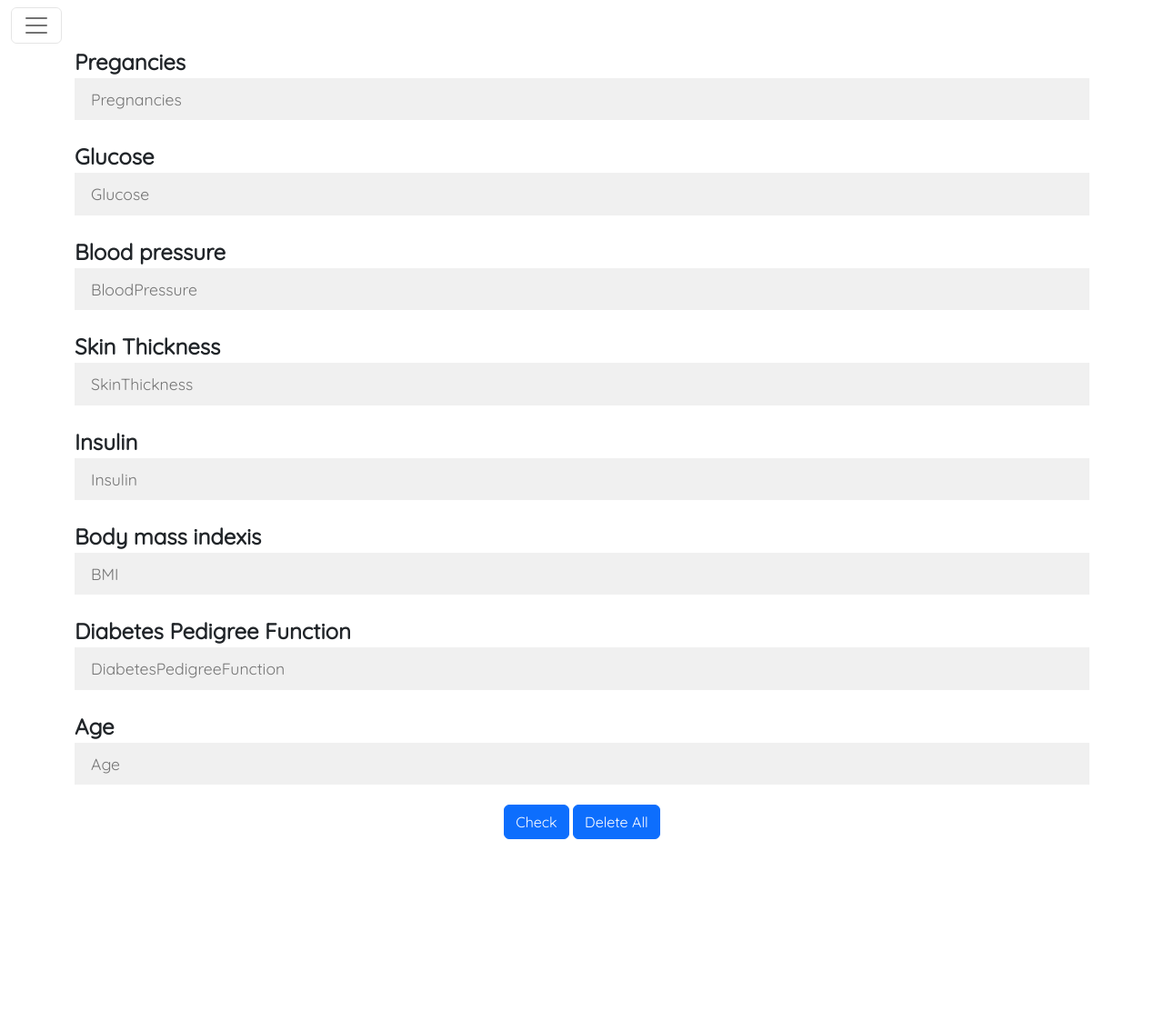
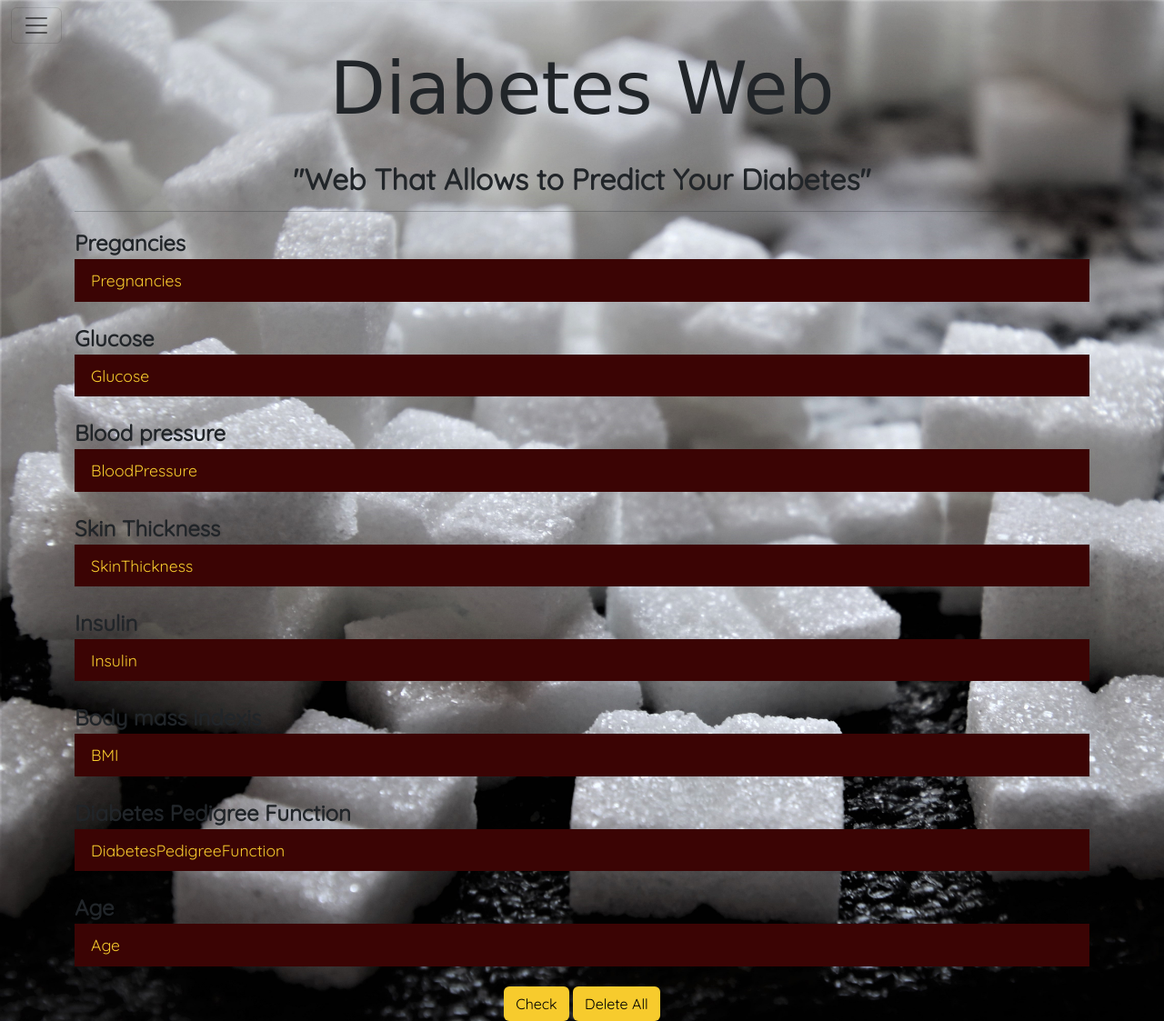
Before and after one commit to ifs19051/DiabetesWeb, a Flask app: page / in a window 1280 px wide. Shown: the whole page at 91% size. Before the commit the page ends 923 px from the top, so only its background shows below. Run offline with Flask 2, Linux system fonts and the light colour scheme; parts of the project's set-up code (start-up, migrations or seed data) failed here and were passed over.

Commit message:
commit
Perubahan Design

```diff
--- a/static/css/style.css
+++ b/static/css/style.css
@@ -6,7 +6,7 @@
 }
 
 body{
-	height: 100vh;
+	height: 100%;
 	width: 100%;
 }
 
@@ -27,7 +27,7 @@ body{
 	width: 100%;
 	border: 2px solid rgba(0, 0, 0, 0);
 	outline: none;
-	background-color: rgba(230, 230, 230, 0.6);
+	background-color: #3B0404;
 	padding: 0.5rem 1rem;
 	font-size: 1.1rem;
 	margin-bottom: 22px;
--- a/static/css/style2.css
+++ b/static/css/style2.css
@@ -72,3 +72,22 @@ p {
     background-size: cover;
     z-index: -1;
 }
+.bg-img2 {
+    background-image: url('/static/img/sugar.jpg');
+    background-position: left center;
+    background-repeat: no-repeat;
+    background-size: cover;
+    z-index: -1;
+}
+.title{
+    font-family: cursive;
+    font-size: 80px;
+}
+::placeholder{
+    color: #F7CB2D;
+}
+
+.btn{
+    color: black;
+    background-color: #F7CB2D;
+}
--- a/templates/berhasil.html
+++ b/templates/berhasil.html
@@ -1,7 +1,8 @@
 <!DOCTYPE html>
 <html>
 <head>
-	<title>Diabetes check</title>
+	<title>Diabetes Web</title>
+	<link rel="icon" href="../static/img/Tab.png" type="image/x-icon">
 	<link rel="stylesheet" type="text/css" href="{{ url_for('static', filename='css/style.css') }}">
 	<link href="https://fonts.googleapis.com/css?family=Quicksand&display=swap" rel="stylesheet">
 	<meta name="viewport" content="width=device-width,initial-scale=1.0,minimum-scale=1.0,maximum-scale=1.0">
--- a/templates/gagal.html
+++ b/templates/gagal.html
@@ -2,7 +2,8 @@
 <!DOCTYPE html>
 <html>
 <head>
-	<title>Diabetes check</title>
+	<title>Diabetes Web</title>
+	<link rel="icon" href="../static/img/Tab.png" type="image/x-icon">
 	<link rel="stylesheet" type="text/css" href="{{ url_for('static', filename='css/style.css') }}">
 	<link href="https://fonts.googleapis.com/css?family=Quicksand&display=swap" rel="stylesheet">
 	<meta name="viewport" content="width=device-width,initial-scale=1.0,minimum-scale=1.0,maximum-scale=1.0">
--- a/templates/index.html
+++ b/templates/index.html
@@ -3,15 +3,16 @@
 
 <head>
 
-	<title>Diabetes check</title>
+	<title> Diabetes Web</title>
+	<link rel="icon" href="../static/img/Tab.png" type="image/x-icon">
 	<link rel="stylesheet" type="text/css" href="{{ url_for('static', filename='css/style.css') }}">
 	<link href="https://fonts.googleapis.com/css?family=Quicksand&display=swap" rel="stylesheet">
 	<meta name="viewport" content="width=device-width,initial-scale=1.0,minimum-scale=1.0,maximum-scale=1.0">
 	<link href="https://cdn.jsdelivr.net/npm/bootstrap@5.2.0-beta1/dist/css/bootstrap.min.css" rel="stylesheet" integrity="sha384-0evHe/X+R7YkIZDRvuzKMRqM+OrBnVFBL6DOitfPri4tjfHxaWutUpFmBp4vmVor" crossorigin="anonymous">
 	<link rel="stylesheet" type="text/css" href="{{ url_for('static', filename='css/style2.css') }}">
 </head>
-<body>
-	<div class="container ">
+<body class="bg-img2">
+	<div class="container">
 
 		<nav class="navbar fixed-top fw-bold">
 			<div class="container-fluid ">
@@ -26,31 +27,31 @@
 				<div class="offcanvas-body bg-img">
 				  <ul class="navbar-nav justify-content-start flex-grow-1 pe-3">
 						<li class="nav-item">
-							  <a class="nav-link active text-white" aria-current="page" href="{{ url_for('about')}}"method="post">About</a>
+						  <a class="nav-link active " aria-current="page" href="{{ url_for('about')}}"method="post" style="color: #F7CB2D;">About</a>
 						</li>
 					<li class="nav-item">
-								<a class="nav-link active text-white" aria-current="page" href="{{ url_for('Pregnancies')}}"method="post">Pregancies</a>
+						<a class="nav-link active " aria-current="page" href="{{ url_for('Pregnancies')}}"method="post" style="color: #F7CB2D">Pregancies</a>
 					  </li>
 					  <li class="nav-item">
-								<a class="nav-link active text-white" aria-current="page" href="{{ url_for('Glucose')}}"method="post">Glucose</a>
+						<a class="nav-link active " aria-current="page" href="{{ url_for('Glucose')}}"method="post" style="color: #F7CB2D">Glucose</a>
 					  </li>
 					  <li class="nav-item">
-								<a class="nav-link active text-white" aria-current="page" href="{{ url_for('BloodPressure')}}"method="post">Blood pressure</a>
+						<a class="nav-link active " aria-current="page" href="{{ url_for('BloodPressure')}}"method="post" style="color: #F7CB2D">Blood pressure</a>
 					  </li>
 					  <li class="nav-item">
-								<a class="nav-link active text-white" aria-current="page" href="{{ url_for('SkinThickness')}}"method="post">Skin Thickness</a>
+						<a class="nav-link active " aria-current="page" href="{{ url_for('SkinThickness')}}"method="post" style="color: #F7CB2D">Skin Thickness</a>
 					  </li>
 					  <li class="nav-item">
-								<a class="nav-link active text-white" aria-current="page" href="{{ url_for('Insulin')}}"method="post">Insulin</a>
+						<a class="nav-link active " aria-current="page" href="{{ url_for('Insulin')}}"method="post" style="color: #F7CB2D">Insulin</a>
 					  </li>
 					  <li class="nav-item">
-								<a class="nav-link active text-white" aria-current="page" href="{{ url_for('BMI')}}"method="post">BMI (Body mass indexis)</a>
+						<a class="nav-link active " aria-current="page" href="{{ url_for('BMI')}}"method="post" style="color: #F7CB2D">BMI (Body mass indexis)</a>
 					  </li>
 					  <li class="nav-item">
-								<a class="nav-link active text-white" aria-current="page" href="{{ url_for('DiabetesPedigreeFunction')}}"method="post">Diabetes Pedigree Function</a>
+						<a class="nav-link active " aria-current="page" href="{{ url_for('DiabetesPedigreeFunction')}}"method="post" style="color: #F7CB2D">Diabetes Pedigree Function</a>
 					  </li>
 					  <li class="nav-item">
-								<a class="nav-link active text-white" aria-current="page" href="{{ url_for('Age')}}"method="post">Age</a>
+						<a class="nav-link active " aria-current="page" href="{{ url_for('Age')}}"method="post" style="color: #F7CB2D">Age</a>
 					  </li>
 					</ul>
 				</div>
@@ -59,33 +60,41 @@
 		  </nav>
 
 					<div class="col-sm-12 " style="padding-top: 50px;">
+						<div >
+							<center>
+								<h2 class="title">Diabetes Web</h2>
+								<br>
+								<h2 class="fw-bold">"Web That Allows to Predict Your Diabetes"</h2>
+								<hr>
+							</center>
+						</div>
 							<form  class="fw-bold" action="{{ url_for('predict')}}"method="post">
-								<label for="" class="fw-bold">Pregancies</label>
-								<input type="text" class="field" name="Pregnancies" placeholder="Pregnancies" required="required" />
+								<label for="" class="fw-bold ">Pregancies</label>
+								<input type="text" class="field" name="Pregnancies" placeholder="Pregnancies" required="required" style="color:#F7CB2D ;"/>
 								<br>
 								<label for="" class="fw-bold">Glucose</label>
-								<input type="text" class="field" name="Glucose" placeholder="Glucose" required="required" />
+								<input type="text" class="field" name="Glucose" placeholder="Glucose" required="required" style="color:#F7CB2D ;"/>
 
 								<label for="" class="fw-bold">Blood pressure</label>
-								<input type="text" class="field" name="BloodPressure" placeholder="BloodPressure" required="required" />
+								<input type="text" class="field" name="BloodPressure" placeholder="BloodPressure" required="required" style="color:#F7CB2D ;"/>
 
 								<label for="" class="fw-bold">Skin Thickness</label>
-								<input type="text" class="field" name="SkinThickness" placeholder="SkinThickness" required="required" />
+								<input type="text" class="field" name="SkinThickness" placeholder="SkinThickness" required="required" style="color:#F7CB2D ;"/>
 
 								<label for="" class="fw-bold">Insulin</label>
-								<input type="text" class="field" name="Insulin" placeholder="Insulin" required="required" />
+								<input type="text" class="field" name="Insulin" placeholder="Insulin" required="required" style="color:#F7CB2D ;"/>
 
 								<label for="" class="fw-bold">Body mass indexis</label>
-								<input type="text" class="field" name="BMI" placeholder="BMI" required="required" />
+								<input type="text" class="field" name="BMI" placeholder="BMI" required="required" style="color:#F7CB2D ;"/>
 
 								<label for="" class="fw-bold">Diabetes Pedigree Function</label>
-								<input type="text" class="field" name="DiabetesPedigreeFunction" placeholder="DiabetesPedigreeFunction" required="required" />
+								<input type="text" class="field" name="DiabetesPedigreeFunction" placeholder="DiabetesPedigreeFunction" required="required" style="color:#F7CB2D ;"/>
 
 								<label for="" class="fw-bold">Age</label>
-								<input type="text" class="field" name="Age" placeholder="Age" required="required" />
+								<input type="text" class="field" name="Age" placeholder="Age" required="required" style="color:#F7CB2D ;"/>
 								<center>
-									<button type="submit" class="btn btn-primary">Check</button>
-									<a href="{{ url_for('home')}}" class="btn btn-primary">Delete All</a>
+									<button type="submit" class="btn">Check</button>
+									<a href="{{ url_for('home')}}" class="btn">Delete All</a>
 
 								</center>
 							</form>
```
Also changed, not shown: templates/Age.html (+14 -13 lines), templates/BMI.html (+12 -11 lines), templates/BloodPressure.html (+13 -12 lines), templates/DiabetesPedigreeFunction.html (+12 -11 lines), templates/Glucose.html (+12 -11 lines), templates/Insulin.html (+12 -11 lines), templates/Pregnancies.html (+12 -11 lines), templates/SkinThickness.html (+12 -11 lines), templates/about.html (+13 -12 lines), static/img/Tab.png (added), static/img/diabetesweb.png (added), static/img/sugar.jpg (added), 1 other file. Lines whose indentation alone changed are shown as unchanged.
